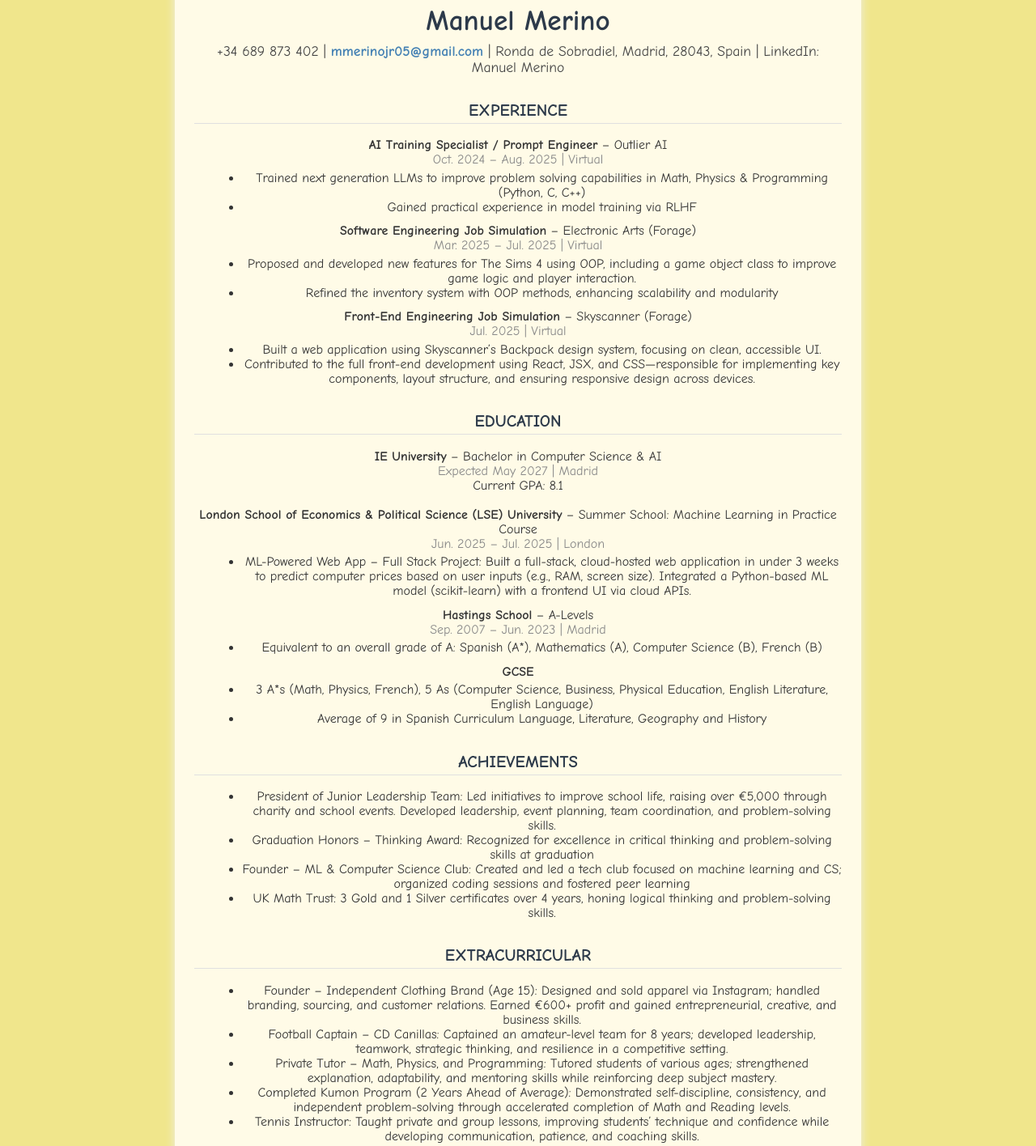
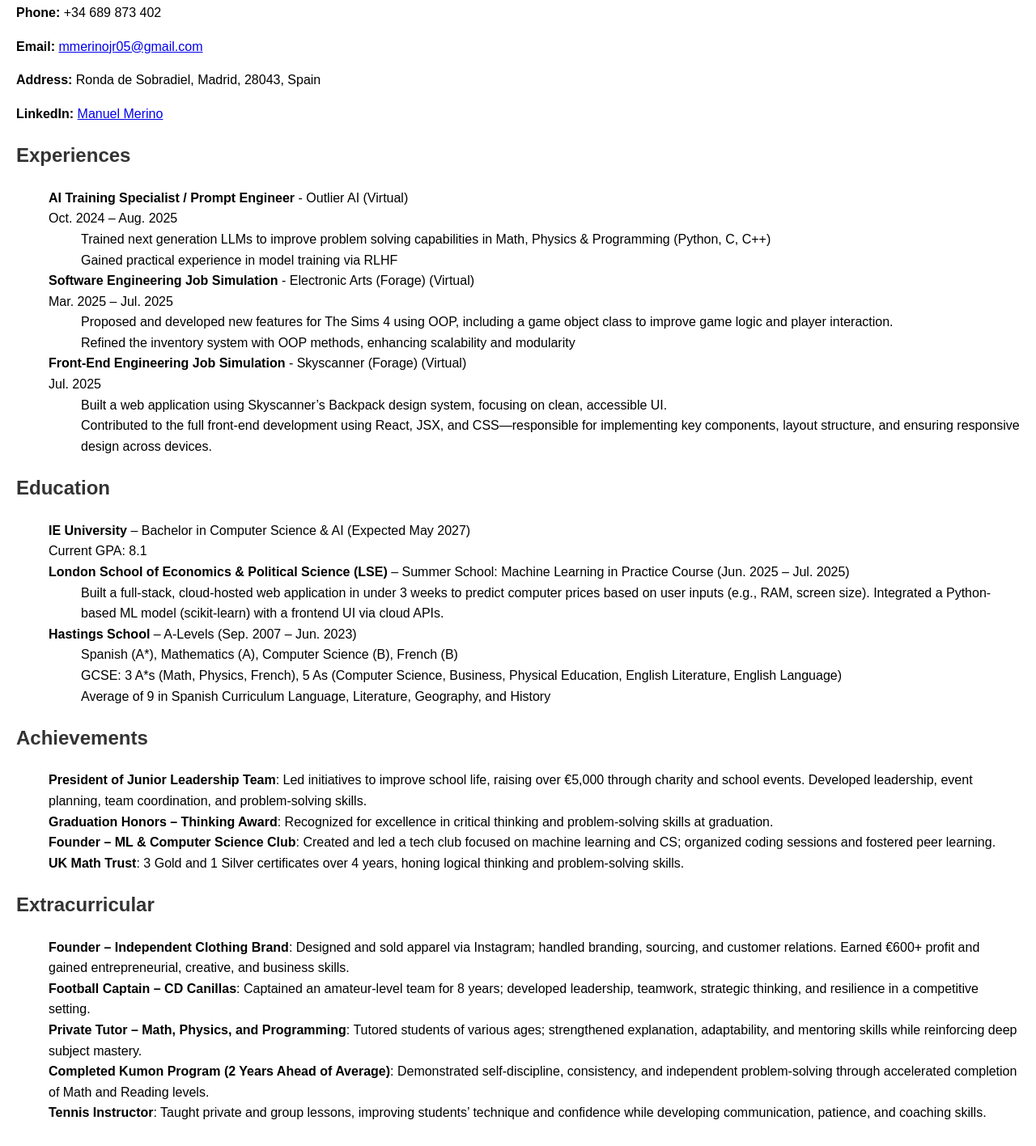
Before and after one commit to mmerino90/mmerino90.github.io, a plain HTML site: page cv.html in a window 1280 px wide. Shown: the part 91-1507 px from the top of the page at 81% size. Drawn offline with Linux system fonts and the light colour scheme.

Commit message:
Update CV page with modern HTML layout and content

```diff
--- a/cv.html
+++ b/cv.html
@@ -2,92 +2,96 @@
 <html lang="en">
 <head>
     <meta charset="UTF-8">
-    <title>Manuel Merino - CV</title>
-    <link rel="stylesheet" href="style.css">
+    <meta name="viewport" content="width=device-width, initial-scale=1.0">
+    <title>Manuel Merino's CV</title>
     <style>
-        .cv-container { max-width: 800px; margin: 40px auto; background: #fffbe7; padding: 32px 24px; border-radius: 12px; box-shadow: 0 2px 12px #eee; }
-        h1, h2 { color: #2d3a4a; }
-        h1 { font-size: 2.2em; margin-bottom: 0.2em; }
-        h2 { margin-top: 1.5em; font-size: 1.3em; border-bottom: 1px solid #e0e0e0; padding-bottom: 0.2em; }
-        .cv-header { font-size: 1.1em; margin-bottom: 1em; }
-        .cv-section { margin-bottom: 1.2em; }
-        ul { margin: 0.3em 0 0.7em 1.2em; }
-        .cv-contact { font-size: 1em; color: #444; margin-bottom: 0.5em; }
-        .cv-contact a { color: #4682b4; text-decoration: none; }
-        .cv-contact a:hover { text-decoration: underline; }
-        .cv-location { color: #888; }
+        body {
+            font-family: Arial, sans-serif;
+            margin: 20px;
+            line-height: 1.6;
+        }
+        h1, h2 {
+            color: #333;
+        }
+        ul {
+            list-style-type: none;
+        }
+        .contact, .experience, .education, .achievements, .extracurricular {
+            margin-bottom: 20px;
+        }
     </style>
 </head>
 <body>
-<div class="cv-container">
     <h1>Manuel Merino</h1>
-    <div class="cv-header">
-        <div class="cv-contact">
-            +34 689 873 402 | <a href="mailto:mmerinojr05@gmail.com">mmerinojr05@gmail.com</a> | Ronda de Sobradiel, Madrid, 28043, Spain | LinkedIn: Manuel Merino
+    <div class="contact">
+        <p><strong>Phone:</strong> +34 689 873 402</p>
+        <p><strong>Email:</strong> <a href="mailto:mmerinojr05@gmail.com">mmerinojr05@gmail.com</a></p>
+        <p><strong>Address:</strong> Ronda de Sobradiel, Madrid, 28043, Spain</p>
+        <p><strong>LinkedIn:</strong> <a href="https://www.linkedin.com/in/manuel-merino-21a586275/" target="_blank">Manuel Merino</a></p>
     </div>
-    </div>
-    <h2>EXPERIENCE</h2>
-    <div class="cv-section">
-        <strong>AI Training Specialist / Prompt Engineer</strong> – Outlier AI<br>
-        <span class="cv-location">Oct. 2024 – Aug. 2025 | Virtual</span>
+
+    <h2>Experiences</h2>
+    <div class="experience">
+        <ul>
+            <li><strong>AI Training Specialist / Prompt Engineer</strong> - Outlier AI (Virtual) <br>Oct. 2024 – Aug. 2025
                 <ul>
                     <li>Trained next generation LLMs to improve problem solving capabilities in Math, Physics & Programming (Python, C, C++)</li>
                     <li>Gained practical experience in model training via RLHF</li>
                 </ul>
-        <strong>Software Engineering Job Simulation</strong> – Electronic Arts (Forage)<br>
-        <span class="cv-location">Mar. 2025 – Jul. 2025 | Virtual</span>
+            </li>
+            <li><strong>Software Engineering Job Simulation</strong> - Electronic Arts (Forage) (Virtual) <br>Mar. 2025 – Jul. 2025
                 <ul>
                     <li>Proposed and developed new features for The Sims 4 using OOP, including a game object class to improve game logic and player interaction.</li>
                     <li>Refined the inventory system with OOP methods, enhancing scalability and modularity</li>
                 </ul>
-        <strong>Front-End Engineering Job Simulation</strong> – Skyscanner (Forage)<br>
-        <span class="cv-location">Jul. 2025 | Virtual</span>
+            </li>
+            <li><strong>Front-End Engineering Job Simulation</strong> - Skyscanner (Forage) (Virtual) <br>Jul. 2025
                 <ul>
                     <li>Built a web application using Skyscanner’s Backpack design system, focusing on clean, accessible UI.</li>
                     <li>Contributed to the full front-end development using React, JSX, and CSS—responsible for implementing key components, layout structure, and ensuring responsive design across devices.</li>
                 </ul>
-    </div>
-    <h2>EDUCATION</h2>
-    <div class="cv-section">
-        <strong>IE University</strong> – Bachelor in Computer Science & AI<br>
-        <span class="cv-location">Expected May 2027 | Madrid</span><br>
-        Current GPA: 8.1
-        <br><br>
-        <strong>London School of Economics & Political Science (LSE) University</strong> – Summer School: Machine Learning in Practice Course<br>
-        <span class="cv-location">Jun. 2025 – Jul. 2025 | London</span>
-        <ul>
-            <li>ML-Powered Web App – Full Stack Project: Built a full-stack, cloud-hosted web application in under 3 weeks to predict computer prices based on user inputs (e.g., RAM, screen size). Integrated a Python-based ML model (scikit-learn) with a frontend UI via cloud APIs.</li>
-        </ul>
-        <strong>Hastings School</strong> – A-Levels<br>
-        <span class="cv-location">Sep. 2007 – Jun. 2023 | Madrid</span>
-        <ul>
-            <li>Equivalent to an overall grade of A: Spanish (A*), Mathematics (A), Computer Science (B), French (B)</li>
-        </ul>
-        <strong>GCSE</strong>
-        <ul>
-            <li>3 A*s (Math, Physics, French), 5 As (Computer Science, Business, Physical Education, English Literature, English Language)</li>
-            <li>Average of 9 in Spanish Curriculum Language, Literature, Geography and History</li>
+            </li>
         </ul>
     </div>
-    <h2>ACHIEVEMENTS</h2>
-    <div class="cv-section">
+
+    <h2>Education</h2>
+    <div class="education">
         <ul>
-            <li>President of Junior Leadership Team: Led initiatives to improve school life, raising over €5,000 through charity and school events. Developed leadership, event planning, team coordination, and problem-solving skills.</li>
-            <li>Graduation Honors – Thinking Award: Recognized for excellence in critical thinking and problem-solving skills at graduation</li>
-            <li>Founder – ML & Computer Science Club: Created and led a tech club focused on machine learning and CS; organized coding sessions and fostered peer learning</li>
-            <li>UK Math Trust: 3 Gold and 1 Silver certificates over 4 years, honing logical thinking and problem-solving skills.</li>
+            <li><strong>IE University</strong> – Bachelor in Computer Science & AI (Expected May 2027) <br>Current GPA: 8.1</li>
+            <li><strong>London School of Economics & Political Science (LSE)</strong> – Summer School: Machine Learning in Practice Course (Jun. 2025 – Jul. 2025)
+                <ul>
+                    <li>Built a full-stack, cloud-hosted web application in under 3 weeks to predict computer prices based on user inputs (e.g., RAM, screen size). Integrated a Python-based ML model (scikit-learn) with a frontend UI via cloud APIs.</li>
+                </ul>
+            </li>
+            <li><strong>Hastings School</strong> – A-Levels (Sep. 2007 – Jun. 2023)
+                <ul>
+                    <li>Spanish (A*), Mathematics (A), Computer Science (B), French (B)</li>
+                    <li>GCSE: 3 A*s (Math, Physics, French), 5 As (Computer Science, Business, Physical Education, English Literature, English Language)</li>
+                    <li>Average of 9 in Spanish Curriculum Language, Literature, Geography, and History</li>
+                </ul>
+            </li>
         </ul>
     </div>
-    <h2>EXTRACURRICULAR</h2>
-    <div class="cv-section">
+
+    <h2>Achievements</h2>
+    <div class="achievements">
         <ul>
-            <li>Founder – Independent Clothing Brand (Age 15): Designed and sold apparel via Instagram; handled branding, sourcing, and customer relations. Earned €600+ profit and gained entrepreneurial, creative, and business skills.</li>
-            <li>Football Captain – CD Canillas: Captained an amateur-level team for 8 years; developed leadership, teamwork, strategic thinking, and resilience in a competitive setting.</li>
-            <li>Private Tutor – Math, Physics, and Programming: Tutored students of various ages; strengthened explanation, adaptability, and mentoring skills while reinforcing deep subject mastery.</li>
-            <li>Completed Kumon Program (2 Years Ahead of Average): Demonstrated self-discipline, consistency, and independent problem-solving through accelerated completion of Math and Reading levels.</li>
-            <li>Tennis Instructor: Taught private and group lessons, improving students’ technique and confidence while developing communication, patience, and coaching skills.</li>
+            <li><strong>President of Junior Leadership Team</strong>: Led initiatives to improve school life, raising over €5,000 through charity and school events. Developed leadership, event planning, team coordination, and problem-solving skills.</li>
+            <li><strong>Graduation Honors – Thinking Award</strong>: Recognized for excellence in critical thinking and problem-solving skills at graduation.</li>
+            <li><strong>Founder – ML & Computer Science Club</strong>: Created and led a tech club focused on machine learning and CS; organized coding sessions and fostered peer learning.</li>
+            <li><strong>UK Math Trust</strong>: 3 Gold and 1 Silver certificates over 4 years, honing logical thinking and problem-solving skills.</li>
         </ul>
     </div>
+
+    <h2>Extracurricular</h2>
+    <div class="extracurricular">
+        <ul>
+            <li><strong>Founder – Independent Clothing Brand</strong>: Designed and sold apparel via Instagram; handled branding, sourcing, and customer relations. Earned €600+ profit and gained entrepreneurial, creative, and business skills.</li>
+            <li><strong>Football Captain – CD Canillas</strong>: Captained an amateur-level team for 8 years; developed leadership, teamwork, strategic thinking, and resilience in a competitive setting.</li>
+            <li><strong>Private Tutor – Math, Physics, and Programming</strong>: Tutored students of various ages; strengthened explanation, adaptability, and mentoring skills while reinforcing deep subject mastery.</li>
+            <li><strong>Completed Kumon Program (2 Years Ahead of Average)</strong>: Demonstrated self-discipline, consistency, and independent problem-solving through accelerated completion of Math and Reading levels.</li>
+            <li><strong>Tennis Instructor</strong>: Taught private and group lessons, improving students’ technique and confidence while developing communication, patience, and coaching skills.</li>
+        </ul>
     </div>
 </body>
 </html>
```
Lines whose indentation alone changed are shown as unchanged.
